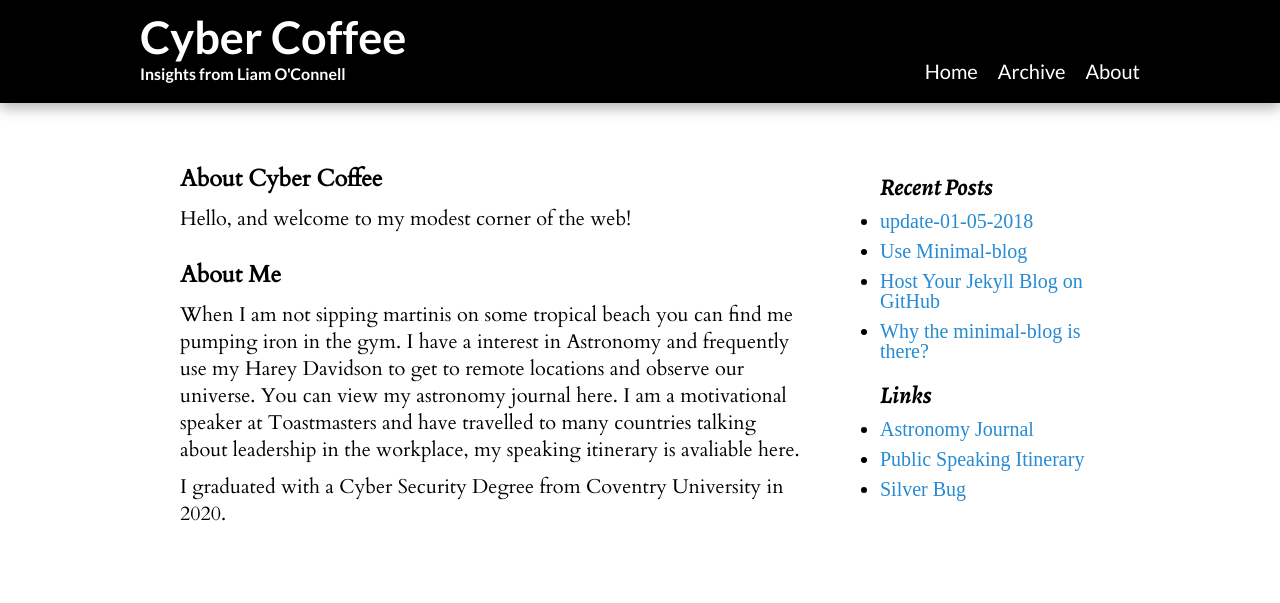
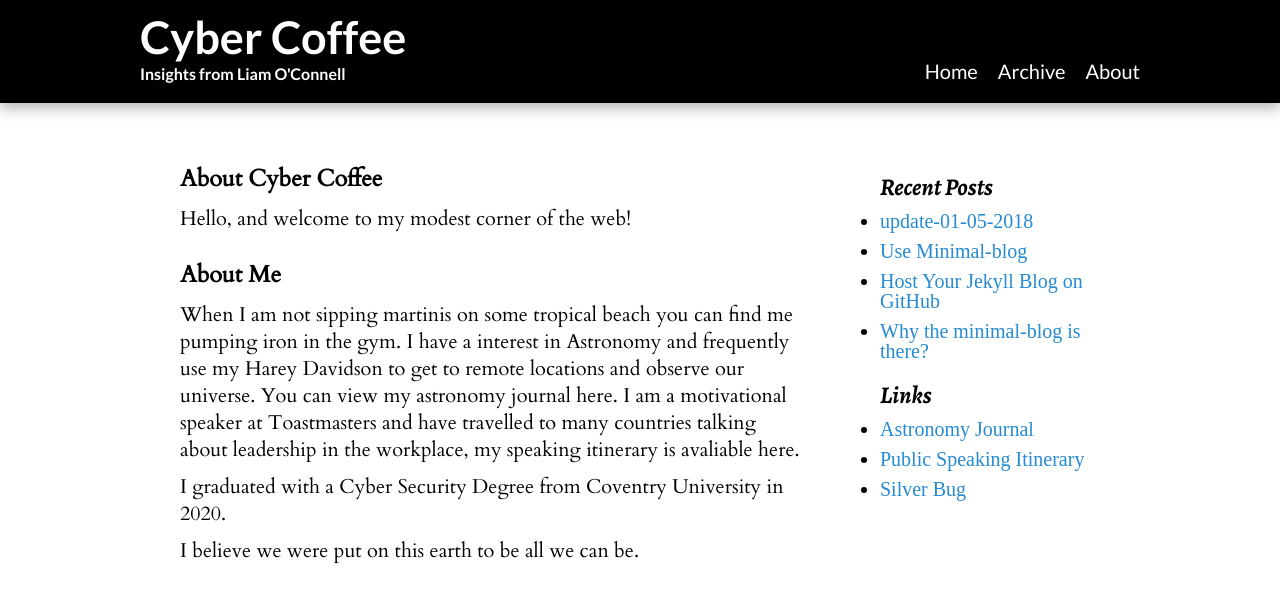
Before and after one commit to lpoconnell/CyberCoffee, a Jekyll site: the page built from list.html, in a window 1280 px wide. Shown: the top 603 px of the page. Built offline with Jekyll 4.4.1, drawn with Linux system fonts in a browser that asks for light colours; some web fonts are replaced.

Commit message:
Update list.html

```diff
--- a/list.html
+++ b/list.html
@@ -7,3 +7,4 @@ layout: default
 <h3>About Me</h3>
 <p>When I am not sipping martinis on some tropical beach you can find me pumping iron in the gym. I have a interest in Astronomy and frequently use my Harey Davidson to get to remote locations and observe our universe. You can view my astronomy journal here. I am a motivational speaker at Toastmasters and have travelled to many countries talking about leadership in the workplace, my speaking itinerary is avaliable here. </p>
 <p>I graduated with a Cyber Security Degree from Coventry University in 2020. </p>
+<p>I believe we were put on this earth to be all we can be.</p>
```
